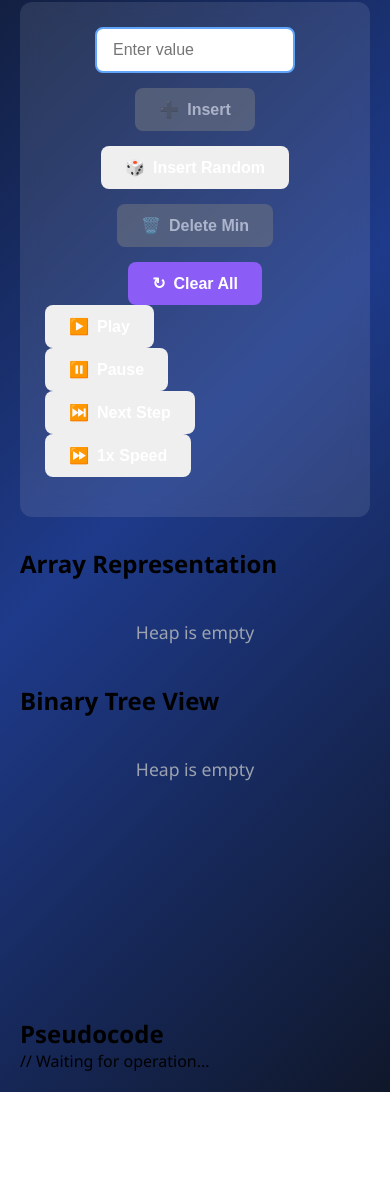
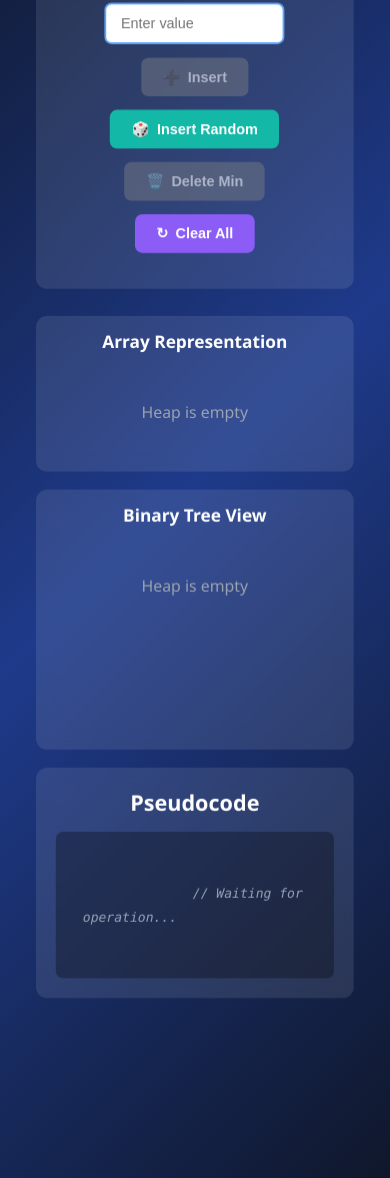
Before and after one commit to Divyam-112/Heap-visualizer, a plain HTML site: page index.html in a window 390 px wide. Shown: the part 216-1394 px from the top of the page. Before the commit the page ends 1308 px from the top, so only its background shows below. Drawn offline with Linux system fonts and the light colour scheme.

Commit message:
Update style.css

```diff
--- a/style.css
+++ b/style.css
@@ -9,11 +9,17 @@ body {
   background: linear-gradient(135deg, #0f172a 0%, #1e3a8a 50%, #0f172a 100%);
   min-height: 100vh;
   padding: 20px;
+  transform: scale(0.9);
+  transform-origin: top left;
+  width: 111%;
 }
 
 .container {
-  max-width: 1400px;
+  max-width: 1600px;
   margin: 0 auto;
+  overflow-x: hidden;
+  padding-left: 20px;
+  padding-right: 20px;
 }
 
 h1 {
@@ -103,6 +109,59 @@ button:disabled {
   background: #7c3aed;
 }
 
+.btn-play {
+  background: #3b82f6;
+}
+
+.btn-play:hover:not(:disabled) {
+  background: #2563eb;
+}
+
+.btn-pause {
+  background: #f59e0b;
+}
+
+.btn-pause:hover:not(:disabled) {
+  background: #d97706;
+}
+
+.btn-step {
+  background: #06b6d4;
+}
+
+.btn-step:hover:not(:disabled) {
+  background: #0891b2;
+}
+
+.btn-fast {
+  background: #ec4899;
+}
+
+.btn-fast:hover:not(:disabled) {
+  background: #db2777;
+}
+
+.btn-random {
+  background: #14b8a6;
+}
+
+.btn-random:hover:not(:disabled) {
+  background: #0d9488;
+}
+
+.animation-controls {
+  display: none;
+  justify-content: center;
+  gap: 10px;
+  margin-top: 15px;
+  padding-top: 15px;
+  border-top: 1px solid rgba(255, 255, 255, 0.2);
+}
+
+.animation-controls.active {
+  display: flex;
+}
+
 .operation-status {
   text-align: center;
   margin-top: 15px;
@@ -127,14 +186,58 @@ button:disabled {
   font-size: 1.1rem;
 }
 
+.main-content {
+  display: grid;
+  grid-template-columns: 1fr 520px;
+  gap: 20px;
+  margin-bottom: 25px;
+  align-items: start;
+}
+
+.left-section {
+  display: flex;
+  flex-direction: column;
+  gap: 20px;
+}
+
+.array-section {
+  background: rgba(255, 255, 255, 0.1);
+  backdrop-filter: blur(10px);
+  border-radius: 12px;
+  padding: 15px;
+}
+
+.tree-section {
+  background: rgba(255, 255, 255, 0.1);
+  backdrop-filter: blur(10px);
+  border-radius: 12px;
+  padding: 15px;
+  min-height: 320px;
+}
+
+@media (max-width: 1200px) {
+  .main-content {
+    grid-template-columns: 1fr;
+  }
+
+  .pseudocode-panel {
+    max-width: 100%;
+  }
+
+  .array-section,
+  .tree-section {
+    min-height: auto;
+  }
+}
+
 .visualizations {
   display: grid;
   grid-template-columns: 1fr 1fr;
-  gap: 25px;
-  margin-bottom: 25px;
+  gap: 15px;
+  display: none;
 }
 
-@media (max-width: 1024px) {
+@media (max-width: 768px) {
   .visualizations {
     grid-template-columns: 1fr;
   }
@@ -144,35 +247,35 @@ button:disabled {
   background: rgba(255, 255, 255, 0.1);
   backdrop-filter: blur(10px);
   border-radius: 12px;
-  padding: 25px;
+  padding: 15px;
 }
 
-.viz-title {
+.section-title {
   color: white;
-  font-size: 1.5rem;
+  font-size: 1.2rem;
   font-weight: 700;
-  margin-bottom: 20px;
+  margin-bottom: 12px;
   text-align: center;
 }
 
 .array-container {
   display: flex;
   flex-wrap: wrap;
-  gap: 10px;
+  gap: 8px;
   justify-content: center;
-  min-height: 100px;
+  min-height: 70px;
 }
 
 .array-item {
-  width: 70px;
-  height: 70px;
+  width: 60px;
+  height: 60px;
   display: flex;
   flex-direction: column;
   align-items: center;
   justify-content: center;
   border-radius: 8px;
   font-weight: 700;
-  font-size: 1.2rem;
+  font-size: 1.1rem;
   transition: all 0.3s;
   background: #3b82f6;
   color: white;
@@ -194,7 +297,7 @@ button:disabled {
 .tree-container {
   overflow-x: auto;
   overflow-y: visible;
-  min-height: 300px;
+  min-height: 220px;
 }
 
 .empty-state {
@@ -202,6 +305,76 @@ button:disabled {
   color: #9ca3af;
   padding: 40px;
   font-size: 1.1rem;
+}
+
+.pseudocode-panel {
+  background: rgba(255, 255, 255, 0.1);
+  backdrop-filter: blur(10px);
+  border-radius: 12px;
+  padding: 22px;
+  height: fit-content;
+  position: sticky;
+  top: 20px;
+  width: 100%;
+  max-width: 520px;
+  box-sizing: border-box;
+}
+
+.pseudocode-title {
+  color: white;
+  font-size: 1.5rem;
+  font-weight: 700;
+  margin-bottom: 16px;
+  text-align: center;
+}
+
+.pseudocode-content {
+  background: rgba(0, 0, 0, 0.3);
+  border-radius: 8px;
+  padding: 20px;
+  font-family: "Consolas", "Monaco", "Courier New", monospace;
+  font-size: 14.5px;
+  line-height: 1.85;
+  color: #e2e8f0;
+  max-height: 580px;
+  overflow-y: auto;
+  overflow-x: auto;
+  width: 100%;
+  box-sizing: border-box;
+}
+
+.pseudocode-line {
+  padding: 6px 10px;
+  margin: 2px 0;
+  border-radius: 4px;
+  transition: all 0.3s;
+  word-wrap: break-word;
+  white-space: pre-wrap;
+}
+
+.pseudocode-line.active {
+  background: rgba(251, 191, 36, 0.3);
+  color: #fbbf24;
+  font-weight: bold;
+  border-left: 4px solid #fbbf24;
+  padding-left: 12px;
+}
+
+.pseudocode-line.comment {
+  color: #94a3b8;
+  font-style: italic;
+}
+
+.pseudocode-line.indent-1 {
+  padding-left: 32px;
+}
+
+.pseudocode-line.indent-2 {
+  padding-left: 56px;
+}
+
+.pseudocode-line.indent-3 {
+  padding-left: 80px;
 }
 
 .info-panel {
```
